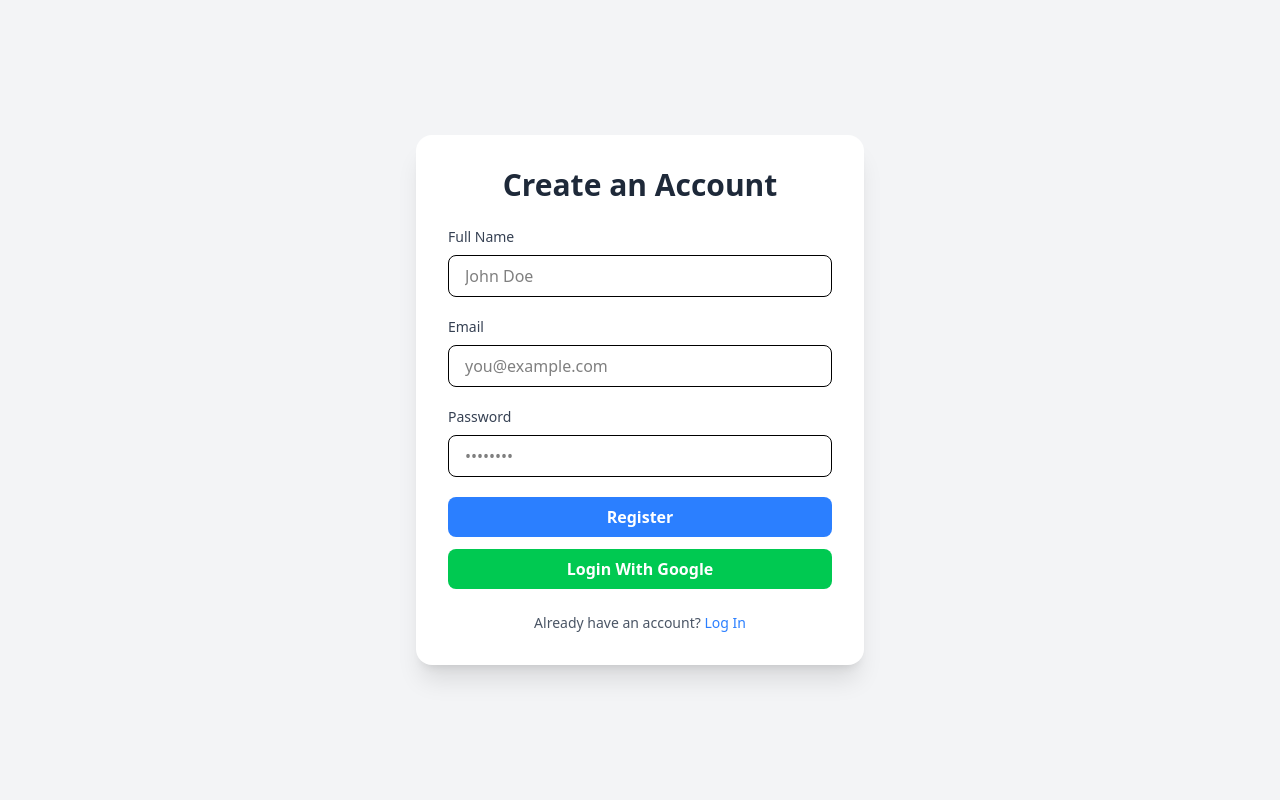
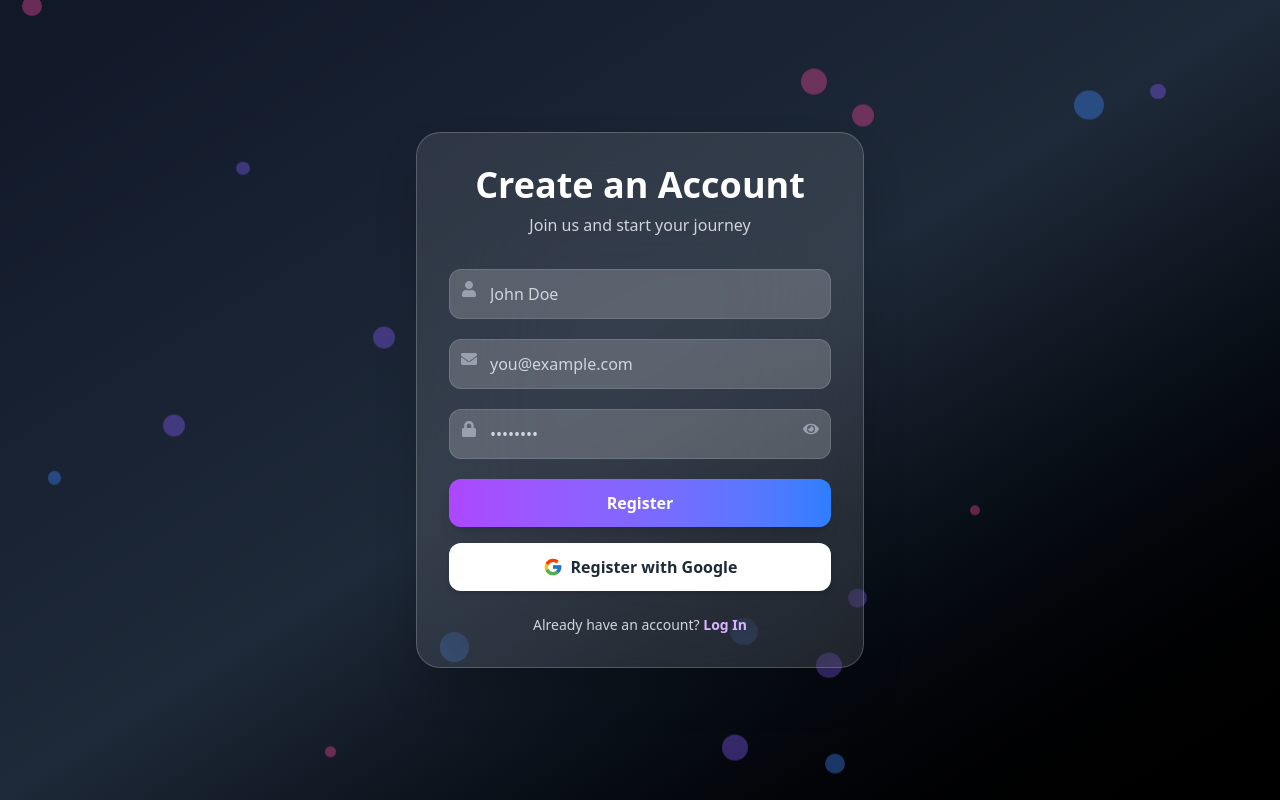
Before and after one commit to CseRashed/Klypto-Frontend, a React (Vite) app: page /register in a window 1280 px wide. Built offline with nearby package versions, Linux system fonts and the light colour scheme; no server answers.

Commit message:
improve login and register page and also reponsived

```diff
--- a/src/Pages/Login/Login.jsx
+++ b/src/Pages/Login/Login.jsx
@@ -1,75 +1,135 @@
-import React, { useContext } from "react";
-import { Link, useNavigate } from "react-router-dom";
-
-import Swal from "sweetalert2";
+import React, { useState, useEffect } from "react";
+import { Link } from "react-router-dom";
+import { FcGoogle } from "react-icons/fc";
+import { FaLock, FaEnvelope, FaEye, FaEyeSlash } from "react-icons/fa";
+import { motion } from "framer-motion";
 
 const Login = () => {
+  const [showPassword, setShowPassword] = useState(false);
+  const [particles, setParticles] = useState([]);
 
+  // Generate particles for background
+  useEffect(() => {
+    const p = Array.from({ length: 20 }, () => ({
+      size: Math.random() * 20 + 10,
+      top: Math.random() * 100,
+      left: Math.random() * 100,
+      delay: Math.random() * 5,
+      color: ["#7F5AF0", "#3B82F6", "#EC4899"][Math.floor(Math.random() * 3)],
+    }));
+    setParticles(p);
+  }, []);
 
   return (
-    <div className="bg-gray-100 flex items-center justify-center min-h-screen">
-      <div className="w-full max-w-md bg-white p-8 rounded-2xl shadow-xl">
-        <h2 className="text-3xl font-bold text-center text-gray-800 mb-6">Welcome Back</h2>
-        <form  className="space-y-5">
-          <div>
-            <label htmlFor="email" className="block text-sm font-medium text-gray-700">
-              Email
-            </label>
+    <div className="relative flex items-center justify-center min-h-screen bg-gradient-to-br from-gray-900 via-gray-800 to-black p-4 overflow-hidden">
+
+      {/* Background particles */}
+      {particles.map((p, index) => (
+        <div
+          key={index}
+          className="absolute rounded-full opacity-40 animate-bounce"
+          style={{
+            width: p.size,
+            height: p.size,
+            top: `${p.top}%`,
+            left: `${p.left}%`,
+            backgroundColor: p.color,
+            animationDelay: `${p.delay}s`,
+          }}
+        ></div>
+      ))}
+
+      {/* Animated Card */}
+      <motion.div
+        initial={{ opacity: 0, y: 50, scale: 0.95 }}
+        animate={{ opacity: 1, y: 0, scale: 1 }}
+        transition={{ duration: 0.6, ease: "easeOut" }}
+        className="relative w-full max-w-md sm:max-w-lg md:max-w-md bg-white/10 backdrop-blur-3xl p-6 sm:p-8 rounded-3xl shadow-2xl border border-white/20"
+      >
+        <h2 className="text-3xl sm:text-4xl font-extrabold text-center text-white mb-2">
+          Welcome Back 👋
+        </h2>
+        <p className="text-center text-gray-300 mb-6 sm:mb-8">
+          Login to continue your journey
+        </p>
+
+        {/* Form */}
+        <form className="space-y-4 sm:space-y-5">
+          {/* Email */}
+          <div className="relative group">
+            <FaEnvelope className="absolute top-3 left-3 text-gray-400 group-focus-within:text-blue-400 transition-colors" />
             <input
               type="email"
               id="email"
               name="email"
-              className="w-full px-4 py-2 mt-2 border rounded-lg focus:outline-none focus:ring-2 focus:ring-blue-400"
+              className="w-full pl-10 pr-4 py-2.5 sm:py-3 rounded-xl bg-white/20 border border-gray-400/30 text-white placeholder-gray-300 focus:outline-none focus:ring-2 focus:ring-blue-400 focus:border-transparent transition-all"
               placeholder="you@example.com"
               required
             />
           </div>
 
-          <div>
-            <label htmlFor="password" className="block text-sm font-medium text-gray-700">
-              Password
-            </label>
+          {/* Password */}
+          <div className="relative group">
+            <FaLock className="absolute top-3 left-3 text-gray-400 group-focus-within:text-blue-400 transition-colors" />
             <input
-              type="password"
+              type={showPassword ? "text" : "password"}
               id="password"
               name="password"
-              className="w-full px-4 py-2 mt-2 border rounded-lg focus:outline-none focus:ring-2 focus:ring-blue-400"
+              className="w-full pl-10 pr-10 py-2.5 sm:py-3 rounded-xl bg-white/20 border border-gray-400/30 text-white placeholder-gray-300 focus:outline-none focus:ring-2 focus:ring-purple-400 focus:border-transparent transition-all"
               placeholder="••••••••"
               required
             />
+            <div
+              className="absolute top-3 right-3 text-gray-400 cursor-pointer hover:text-white transition-colors"
+              onClick={() => setShowPassword(!showPassword)}
+            >
+              {showPassword ? <FaEyeSlash /> : <FaEye />}
+            </div>
           </div>
 
-          <div className="flex items-center justify-between">
-            <label className="flex items-center text-sm">
-              <input type="checkbox" className="mr-2" />
+          {/* Remember & Forgot */}
+          <div className="flex flex-col sm:flex-row items-start sm:items-center justify-between text-sm gap-2 sm:gap-0">
+            <label className="flex items-center text-gray-300">
+              <input
+                type="checkbox"
+                className="mr-2 rounded border-gray-400/50 bg-transparent focus:ring-purple-400"
+              />
               Remember me
             </label>
-            <a href="#" className="text-sm text-blue-500 hover:underline">
+            <a href="#" className="text-purple-300 hover:underline">
               Forgot password?
             </a>
           </div>
 
-          <button
-            type="submit"
-            className="w-full bg-blue-500 text-white py-2 rounded-lg font-semibold hover:bg-blue-600 transition duration-200"
+          {/* Login Button */}
+          <motion.button
+            whileTap={{ scale: 0.97 }}
+            className="w-full bg-gradient-to-r from-purple-500 to-blue-500 text-white py-2.5 sm:py-3 rounded-xl font-semibold shadow-lg hover:shadow-xl hover:opacity-95 transition-all duration-300"
           >
             Login
-          </button>
+          </motion.button>
         </form>
-          <button
 
-            className="w-full mt-3 bg-green-500 text-white py-2 rounded-lg font-semibold hover:bg-blue-600 transition duration-200"
+        {/* Google Login */}
+        <motion.button
+          whileTap={{ scale: 0.97 }}
+          className="w-full mt-4 flex items-center justify-center gap-2 bg-white text-gray-800 py-2.5 sm:py-3 rounded-xl font-semibold shadow-md hover:shadow-lg hover:bg-gray-100 transition-all duration-300"
+        >
+          <FcGoogle className="text-xl" />
+          Login with Google
+        </motion.button>
+
+        {/* Register */}
+        <p className="mt-4 sm:mt-6 text-sm text-center text-gray-300">
+          Don’t have an account?{" "}
+          <Link
+            className="text-purple-300 hover:underline font-semibold"
+            to="/register"
           >
-            Login With Google
-          </button>
-
-        <p className="mt-6 text-sm text-center text-gray-600">
-          Don’t have an account?{" "}
-          <Link className="text-blue-500 hover:underline" to={'/register'}>
-          Sing Up
+            Sign Up
           </Link>
         </p>
-      </div>
+      </motion.div>
     </div>
   );
 };
--- a/src/Pages/Register/Register.jsx
+++ b/src/Pages/Register/Register.jsx
@@ -1,78 +1,129 @@
-import React, { useContext } from "react";
-import { Link, useNavigate } from "react-router-dom";
-
-import Swal from "sweetalert2";
+import React, { useState, useEffect } from "react";
+import { Link } from "react-router-dom";
+import { FcGoogle } from "react-icons/fc";
+import { FaLock, FaEnvelope, FaUser, FaEye, FaEyeSlash } from "react-icons/fa";
+import { motion } from "framer-motion";
 
 const Register = () => {
+  const [showPassword, setShowPassword] = useState(false);
+  const [particles, setParticles] = useState([]);
+
+  // Generate particles for background
+  useEffect(() => {
+    const p = Array.from({ length: 20 }, () => ({
+      size: Math.random() * 20 + 10,
+      top: Math.random() * 100,
+      left: Math.random() * 100,
+      delay: Math.random() * 5,
+      color: ["#7F5AF0", "#3B82F6", "#EC4899"][Math.floor(Math.random() * 3)],
+    }));
+    setParticles(p);
+  }, []);
 
   return (
-    <div className="bg-gray-100 flex items-center justify-center min-h-screen">
-      <div className="w-full max-w-md bg-white p-8 rounded-2xl shadow-xl">
-        <h2 className="text-3xl font-bold text-center text-gray-800 mb-6">Create an Account</h2>
-        <form  className="space-y-5">
-          <div>
-            <label htmlFor="name" className="block text-sm font-medium text-gray-700">
-              Full Name
-            </label>
+    <div className="relative flex items-center justify-center min-h-screen bg-gradient-to-br from-gray-900 via-gray-800 to-black p-4 overflow-hidden">
+
+      {/* Background particles */}
+      {particles.map((p, index) => (
+        <div
+          key={index}
+          className="absolute rounded-full opacity-40 animate-bounce"
+          style={{
+            width: p.size,
+            height: p.size,
+            top: `${p.top}%`,
+            left: `${p.left}%`,
+            backgroundColor: p.color,
+            animationDelay: `${p.delay}s`,
+          }}
+        ></div>
+      ))}
+
+      {/* Animated Card */}
+      <motion.div
+        initial={{ opacity: 0, y: 50, scale: 0.95 }}
+        animate={{ opacity: 1, y: 0, scale: 1 }}
+        transition={{ duration: 0.6, ease: "easeOut" }}
+        className="relative w-full max-w-md sm:max-w-lg md:max-w-md bg-white/10 backdrop-blur-3xl p-6 sm:p-8 rounded-3xl shadow-2xl border border-white/20"
+      >
+        <h2 className="text-3xl sm:text-4xl font-extrabold text-center text-white mb-2">
+          Create an Account
+        </h2>
+        <p className="text-center text-gray-300 mb-6 sm:mb-8">
+          Join us and start your journey
+        </p>
+
+        {/* Form */}
+        <form className="space-y-4 sm:space-y-5">
+          {/* Full Name */}
+          <div className="relative group">
+            <FaUser className="absolute top-3 left-3 text-gray-400 group-focus-within:text-purple-400 transition-colors" />
             <input
               type="text"
-              name="name"
-              className="w-full px-4 py-2 mt-2 border rounded-lg focus:outline-none focus:ring-2 focus:ring-blue-400"
               placeholder="John Doe"
+              className="w-full pl-10 pr-4 py-2.5 sm:py-3 rounded-xl bg-white/20 border border-gray-400/30 text-white placeholder-gray-300 focus:outline-none focus:ring-2 focus:ring-purple-400 transition-all"
               required
             />
           </div>
 
-          <div>
-            <label htmlFor="email" className="block text-sm font-medium text-gray-700">
-              Email
-            </label>
+          {/* Email */}
+          <div className="relative group">
+            <FaEnvelope className="absolute top-3 left-3 text-gray-400 group-focus-within:text-blue-400 transition-colors" />
             <input
               type="email"
-              id="email"
-              name="email"
-              className="w-full px-4 py-2 mt-2 border rounded-lg focus:outline-none focus:ring-2 focus:ring-blue-400"
               placeholder="you@example.com"
+              className="w-full pl-10 pr-4 py-2.5 sm:py-3 rounded-xl bg-white/20 border border-gray-400/30 text-white placeholder-gray-300 focus:outline-none focus:ring-2 focus:ring-blue-400 transition-all"
               required
             />
           </div>
 
-          <div>
-            <label htmlFor="password" className="block text-sm font-medium text-gray-700">
-              Password
-            </label>
+          {/* Password */}
+          <div className="relative group">
+            <FaLock className="absolute top-3 left-3 text-gray-400 group-focus-within:text-blue-400 transition-colors" />
             <input
-              type="password"
-              id="password"
-              name="password"
-              className="w-full px-4 py-2 mt-2 border rounded-lg focus:outline-none focus:ring-2 focus:ring-blue-400"
+              type={showPassword ? "text" : "password"}
               placeholder="••••••••"
+              className="w-full pl-10 pr-10 py-2.5 sm:py-3 rounded-xl bg-white/20 border border-gray-400/30 text-white placeholder-gray-300 focus:outline-none focus:ring-2 focus:ring-purple-400 transition-all"
               required
             />
+            <div
+              className="absolute top-3 right-3 text-gray-400 cursor-pointer hover:text-white transition-colors"
+              onClick={() => setShowPassword(!showPassword)}
+            >
+              {showPassword ? <FaEyeSlash /> : <FaEye />}
+            </div>
           </div>
 
-          <button
+          {/* Register Button */}
+          <motion.button
+            whileTap={{ scale: 0.97 }}
+            className="w-full bg-gradient-to-r from-purple-500 to-blue-500 text-white py-2.5 sm:py-3 rounded-xl font-semibold shadow-lg hover:shadow-xl hover:opacity-95 transition-all duration-300"
             type="submit"
-            className="w-full bg-blue-500 text-white py-2 rounded-lg font-semibold hover:bg-blue-600 transition duration-200"
           >
-           Register
-          </button>
+            Register
+          </motion.button>
+        </form>
 
-        </form>
-          <button
+        {/* Google Register */}
+        <motion.button
+          whileTap={{ scale: 0.97 }}
+          className="w-full mt-4 flex items-center justify-center gap-2 bg-white text-gray-800 py-2.5 sm:py-3 rounded-xl font-semibold shadow-md hover:shadow-lg hover:bg-gray-100 transition-all duration-300"
+        >
+          <FcGoogle className="text-xl" />
+          Register with Google
+        </motion.button>
 
-            className="w-full mt-3 bg-green-500 text-white py-2 rounded-lg font-semibold hover:bg-blue-600 transition duration-200"
+        {/* Login Link */}
+        <p className="mt-4 sm:mt-6 text-sm text-center text-gray-300">
+          Already have an account?{" "}
+          <Link
+            className="text-purple-300 hover:underline font-semibold"
+            to="/login"
           >
-            Login With Google
-          </button>
-
-        <p className="mt-6 text-sm text-center text-gray-600">
-          Already have an account?{" "}
-          <Link className="text-blue-500 hover:underline" to={'/login'}>
-          Log In
+            Log In
           </Link>
         </p>
-      </div>
+      </motion.div>
     </div>
   );
 };
```
Also changed, not shown: src/Layout/Navbar/Navbar.jsx (+22 -20 lines).
